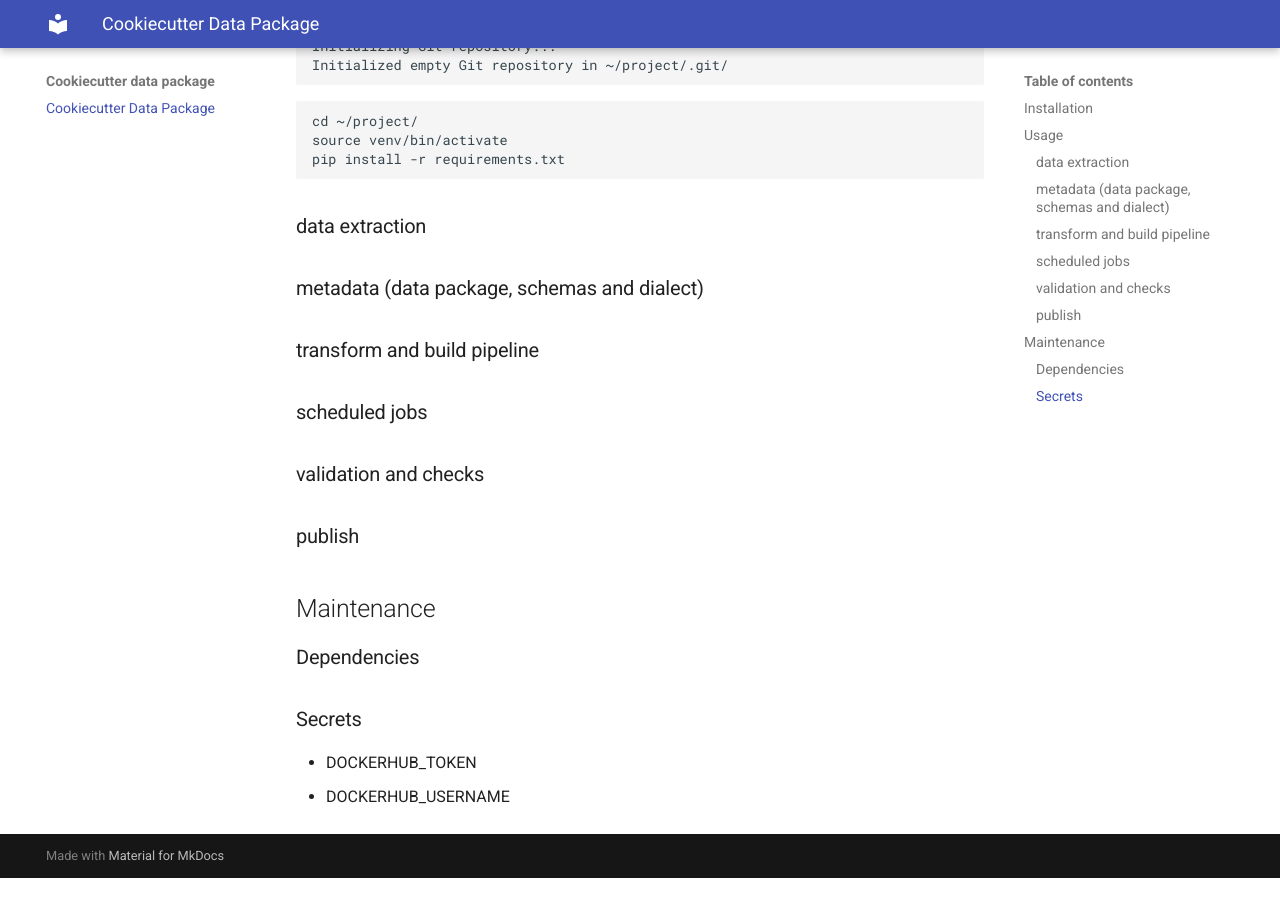
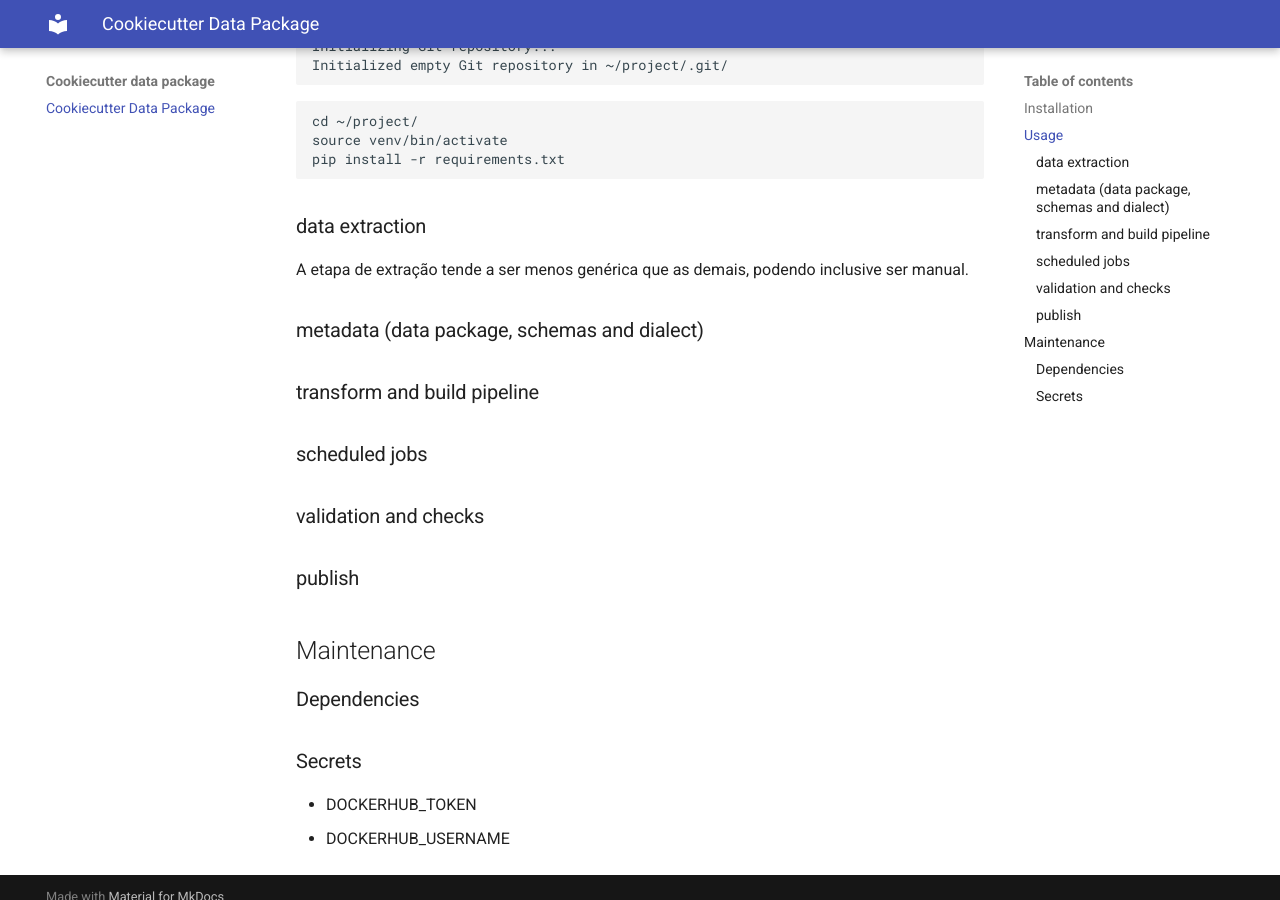
Before and after one commit to splor-mg/cookiecutter-datapackage, an MkDocs documentation site: the page built from docs/index.md, in a window 1280 px wide and 900 px high, scrolled down 605 px. Built offline with MkDocs 1.6.1 and Material for MkDocs 9.7.7, drawn with Linux system fonts in a browser that asks for light colours; the version menu is left out; before the commit the page ends 1483 px from its top, so only the background shows below that.

Commit message:
add basic docs

```diff
--- a/docs/index.md
+++ b/docs/index.md
@@ -30,6 +30,8 @@
 
 ### data extraction
 
+A etapa de extração tende a ser menos genérica que as demais, podendo inclusive ser manual.
+
 ### metadata (data package, schemas and dialect)
 
 ### transform and build pipeline
```
